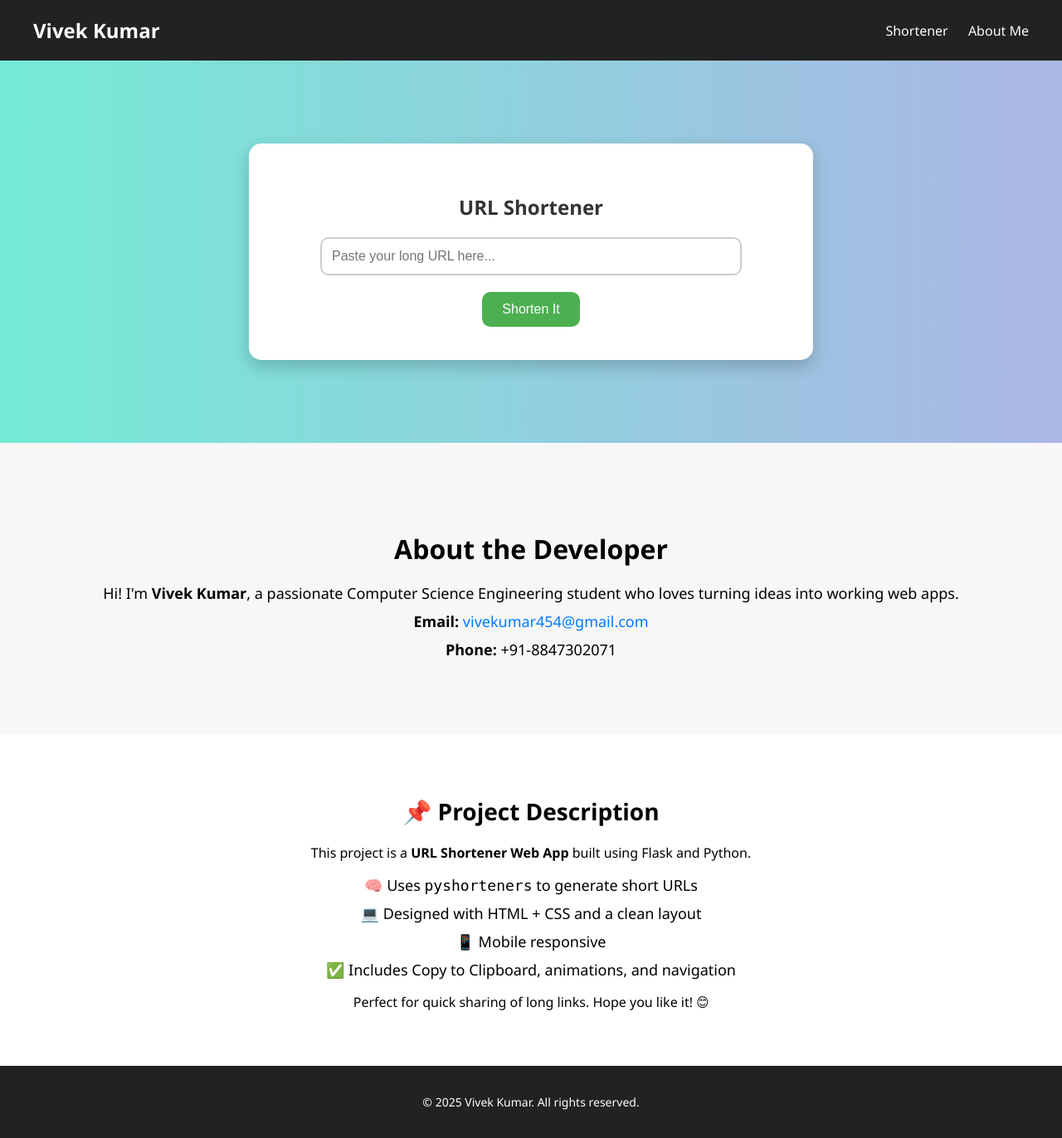
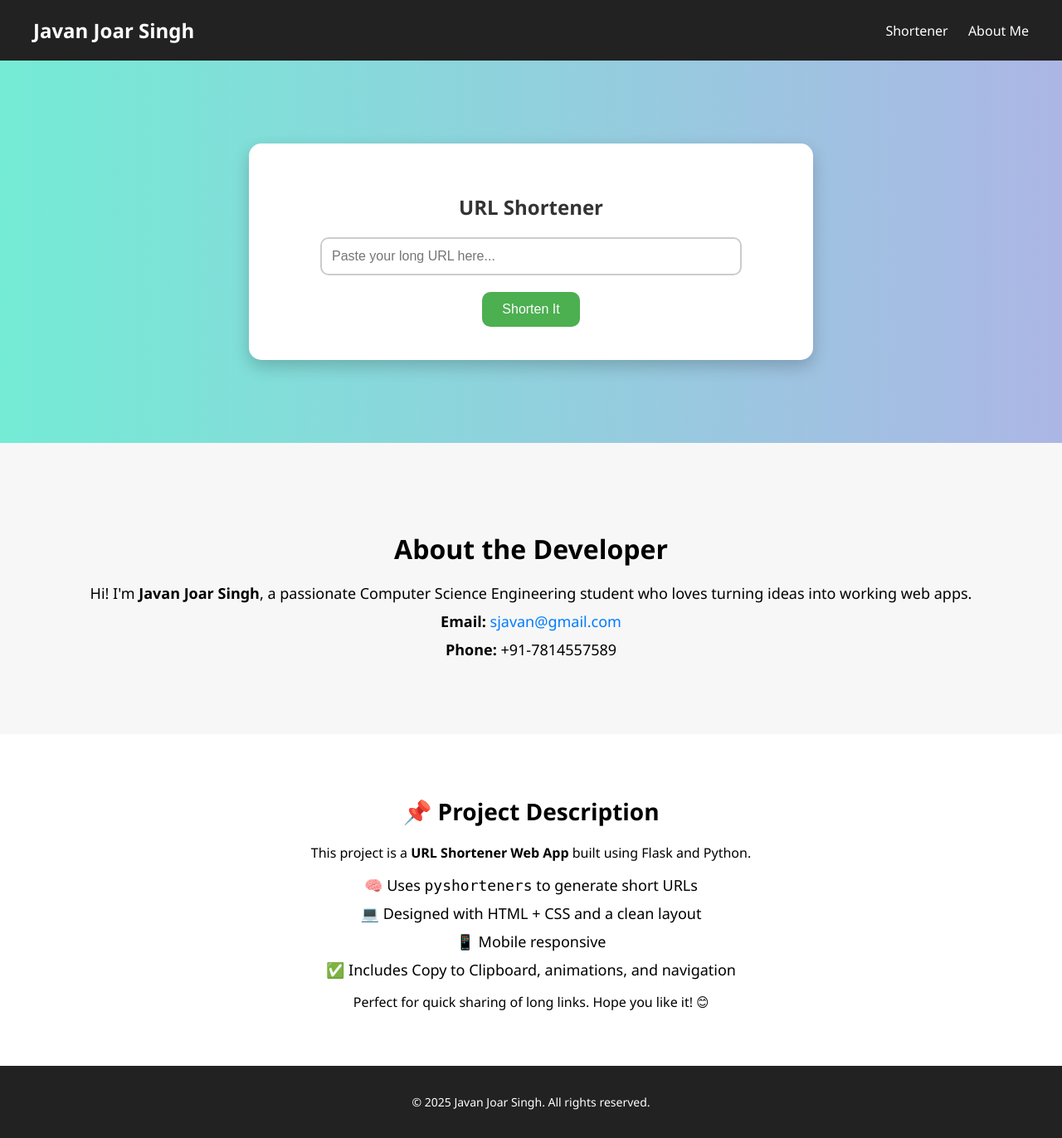
Before and after one commit to Drip2Sip/urlshortner, a Flask app: page / in a window 1280 px wide. Shown: the whole page at 83% size. Run offline with Flask 3, Linux system fonts and the light colour scheme.

Commit message:
Update home.html

```diff
--- a/templates/home.html
+++ b/templates/home.html
@@ -16,7 +16,7 @@
 <body>
 
     <header>
-        <div class="logo">Vivek Kumar</div>
+        <div class="logo">Javan Joar Singh</div>
         <nav>
             <a href="#shortener">Shortener</a>
             <a href="#about">About Me</a>
@@ -43,9 +43,9 @@
 
     <section id="about" class="about-section animate">
         <h2>About the Developer</h2>
-        <p>Hi! I'm <strong>Vivek Kumar</strong>, a passionate Computer Science Engineering student who loves turning ideas into working web apps.</p>
-        <p><strong>Email:</strong> <a href="mailto:vivekumar454@gmail.com">vivekumar454@gmail.com</a></p>
-        <p><strong>Phone:</strong> +91-8847302071</p>
+        <p>Hi! I'm <strong>Javan Joar Singh</strong>, a passionate Computer Science Engineering student who loves turning ideas into working web apps.</p>
+        <p><strong>Email:</strong> <a href="mailto:vivekumar454@gmail.com">sjavan@gmail.com</a></p>
+        <p><strong>Phone:</strong> +91-7814557589</p>
     </section>
 
     <section class="project-desc animate">
@@ -61,7 +61,7 @@
     </section>
 
     <footer>
-        <p>&copy; 2025 Vivek Kumar. All rights reserved.</p>
+        <p>&copy; 2025 Javan Joar Singh. All rights reserved.</p>
     </footer>
 
 </body>
```
